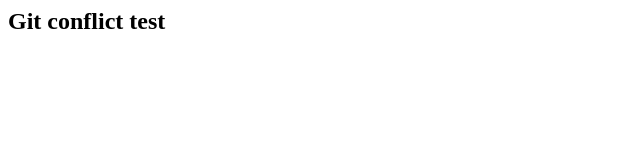
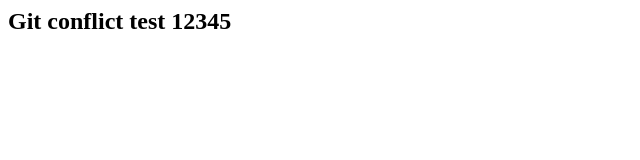
Before and after one commit to vishwanath231/git-conflict-app, a plain HTML site: page index.html in a window 1280 px wide. Shown: the whole page, without its empty margins (0-640 px from the left). Drawn offline with Linux system fonts and the light colour scheme.

Commit message:
new changes

```diff
--- a/index.html
+++ b/index.html
@@ -3,6 +3,6 @@
     <title>Hello</title>
   </head>
   <body>
-    <h2>Git conflict test</h2>
+    <h2>Git conflict test 12345</h2>
   </body>
 </html>
```
